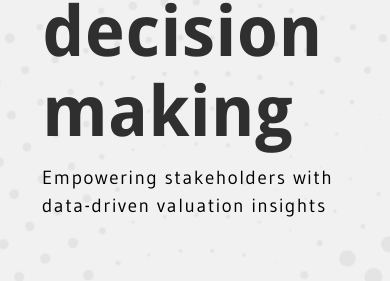
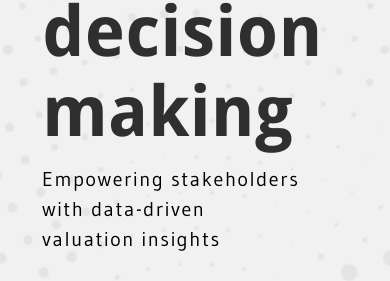
Before and after one commit to conservation-strategy/calculadoras-hub, a Next.js app: page / in a window 390 px wide. Shown: the part 1075-1356 px from the top of the page. Built offline with nearby package versions, Linux system fonts and the light colour scheme; a web font is replaced by a local one.

Commit message:
style: text-wrap, white-space

```diff
--- a/app/components/midsection/midsection.module.css
+++ b/app/components/midsection/midsection.module.css
@@ -43,7 +43,7 @@
 .subHeading {
     font-size: var(--step-2);
     line-height: 1.5;
-    text-wrap: wrap;
+    white-space: normal;
     letter-spacing: .08em;
 }
 .subHeading.marginLeft {
@@ -68,6 +68,10 @@
     .headingContainer {
         align-items: start;
         text-align: left;
+    }
+    .subHeading {
+        white-space: normal;
+        text-wrap: normal;
     }
 }
 
@@ -131,7 +135,8 @@
 
 @media(max-width: 530px) {
     .subHeading {
-        text-wrap:wrap;
+        white-space: normal;
+        /* text-wrap:wrap; */
     }
     .letterSpacePT_1,
     .letterSpacePT_2,
@@ -151,7 +156,7 @@
         font-size: 70px;
     }
     .subHeading {
-        font-size: 19px;
+        font-size: 20px;
     }
     .fontSizePT_1 {
         font-size: 60px;
```
